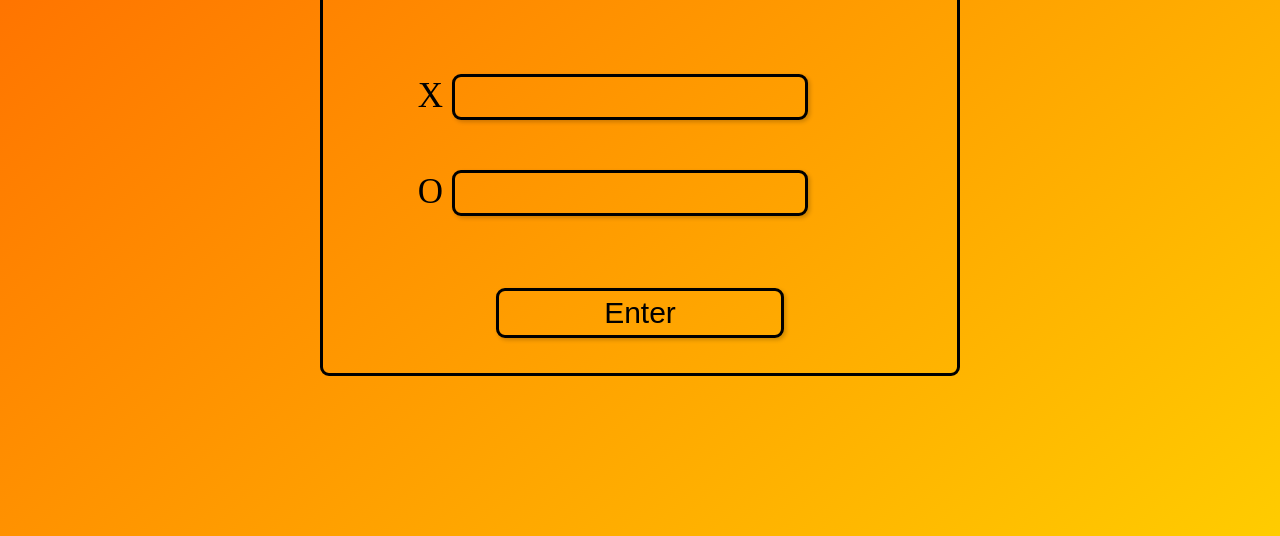
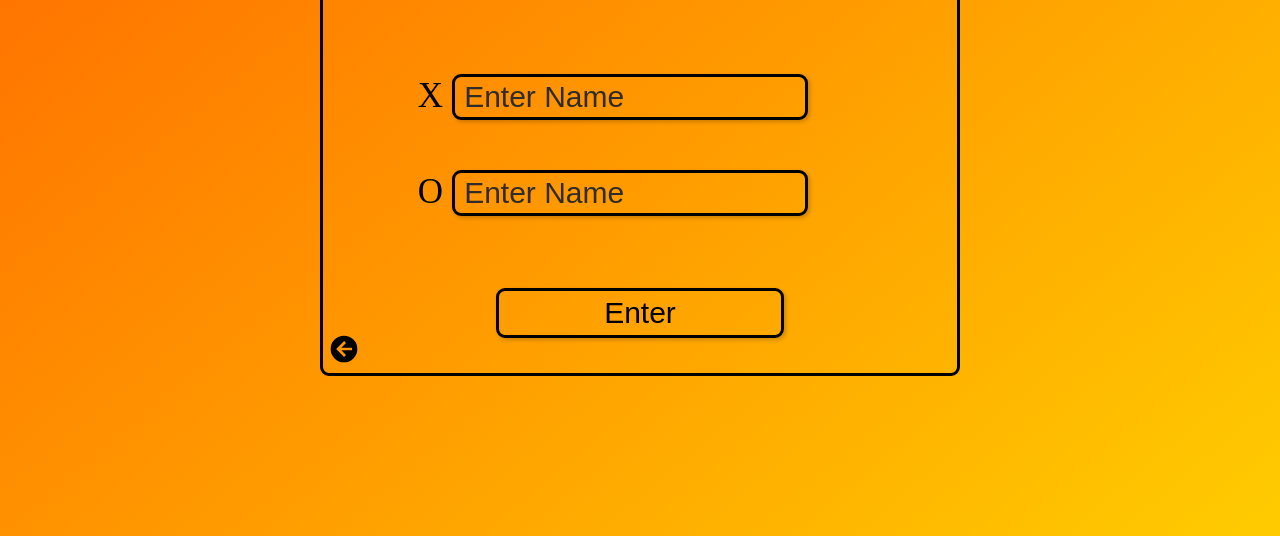
Before and after one commit to Swift928/tic-tac-toe, a plain HTML site: page index.html in a window 1280 px wide. Both pictures are taken after a click on the button "Two Player". Shown: the part 264-800 px from the top of the page. Drawn offline with Linux system fonts and the light colour scheme.

Commit message:
refactored code, added return svg

```diff
--- a/index.html
+++ b/index.html
@@ -17,21 +17,22 @@
 
         <div class="greeting-menu">
             <h1 id="game-name">Tic-Tac-Toe</h1>
+            <button class="svg-button hidden"><svg id="left-arrow" xmlns="http://www.w3.org/2000/svg" viewBox="0 0 24 24"><path d="M2,12A10,10 0 0,1 12,2A10,10 0 0,1 22,12A10,10 0 0,1 12,22A10,10 0 0,1 2,12M18,11H10L13.5,7.5L12.08,6.08L6.16,12L12.08,17.92L13.5,16.5L10,13H18V11Z" /></svg></button>
 
 
             <form action="" class="player-name-container hidden">
 
                 <div class="form-element">
                     <label for="X">X</label>
-                    <input type="text" id="X">
+                    <input type="text" id="X" placeholder="Enter Name">
                 </div>
 
                 <div class="form-element">
                     <label for="O">O</label>
-                    <input type="text" id="O">
+                    <input type="text" id="O" placeholder="Enter Name">
                 </div>
 
-                <button>Enter</button>
+                <button id="form-button">Enter</button>
             </form>
 
             <div class="player-choice visible">
--- a/script.js
+++ b/script.js
@@ -86,6 +86,7 @@ function gameControl(
 ) {
     const gameArray = board()
 
+
     const players = [
         {
           name: playerOneName,
@@ -97,11 +98,14 @@ function gameControl(
         }
       ];
 
+
     let activePlayer = players[0];
 
     const switchPlayerTurn = () => {
         activePlayer = activePlayer === players[0] ? players[1] : players[0];
     };
+
+
 
     const getActivePlayer = () => activePlayer;
 
@@ -117,6 +121,7 @@ function gameControl(
     }
 
     let thisForm = () => gameArray.gameResult()
+
 
     return {playRound, getActivePlayer, resetGame, thisForm }
 }
@@ -191,6 +196,12 @@ let gameSetUp = (() =>{
     let floatGameName = document.querySelector('.game-name2')
     let greetingContainer = document.querySelector('.greeting-menu')
     let board = document.querySelector('.game-board')
+    let leftArrow = document.querySelector('.svg-button')
+    let inputElements = document.querySelectorAll('input')
+    let player1 = document.getElementById('X')
+    let player2 = document.getElementById('O')
+    let formButton = document.getElementById('form-button')
+    let game = gameControl()
 
     playerButtons.forEach((button) =>{
         button.addEventListener('click', (e) =>{
@@ -198,9 +209,11 @@ let gameSetUp = (() =>{
                 playerButtonContainer.classList.remove('visible')
                 playerButtonContainer.classList.add('hidden')
 
-
                 namesContainer.classList.remove('hidden')
                 namesContainer.classList.add('visible')
+
+                leftArrow.classList.remove('hidden')
+                leftArrow.classList.add('visible')
 
                 setTimeout(()=>{
                     playerButtonContainer.style.display='none'
@@ -210,12 +223,41 @@ let gameSetUp = (() =>{
         })
     })
 
+    // formButton.addEventListener('click', (e) => {
+
+
+    //     let name1 = player1.value;
+    //     let name2 = player2.value
+    //     // console.log(name2)
+    //     game.updateNames(name1, name2 )
+    // })
+
     namesContainer.addEventListener('submit', (e) => {
         e.preventDefault()
         greetingContainer.style.left = '-150%'
         board.classList.add('right-screen')
 
         floatGameName.classList.add('float-top-left')
+
+    })
+
+    leftArrow.addEventListener('click', () =>{
+        playerButtonContainer.classList.remove('hidden')
+        playerButtonContainer.classList.add('visible')
+
+        namesContainer.classList.remove('visible')
+        namesContainer.classList.add('hidden')
+
+        leftArrow.classList.remove('visible')
+        leftArrow.classList.add('hidden')
+
+        inputElements.forEach((input) => {
+            input.value = ""
+        })
+
+        setTimeout(()=>{
+            playerButtonContainer.style.display='flex'
+        }, 680);
     })
 
 })()
--- a/style.css
+++ b/style.css
@@ -64,6 +64,10 @@ form input{
     overflow: auto;
 }
 
+input::placeholder{
+    color: rgb(48, 44, 44);
+}
+
 .player-name-container {
     display: flex;
     flex-direction: column;
@@ -83,6 +87,22 @@ form input{
 #game-name{
     text-align: center;
     font-size: 3rem;
+}
+
+#left-arrow {
+    height: 2rem;
+    width: auto;
+}
+
+.svg-button{
+    position: absolute;
+    background-color: transparent;
+    max-height: min-content;
+    max-width: min-content;
+    border: none;
+    bottom: 5px;
+    left: 5px;
+    transition: opacity 0.7s ease-in-out;
 }
 
 .game-name2{
```
Also changed, not shown: arrow-left-circle.svg (added).
